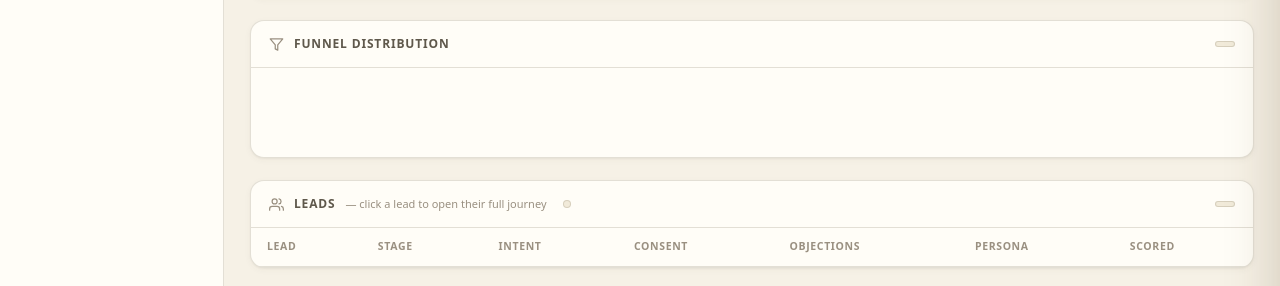
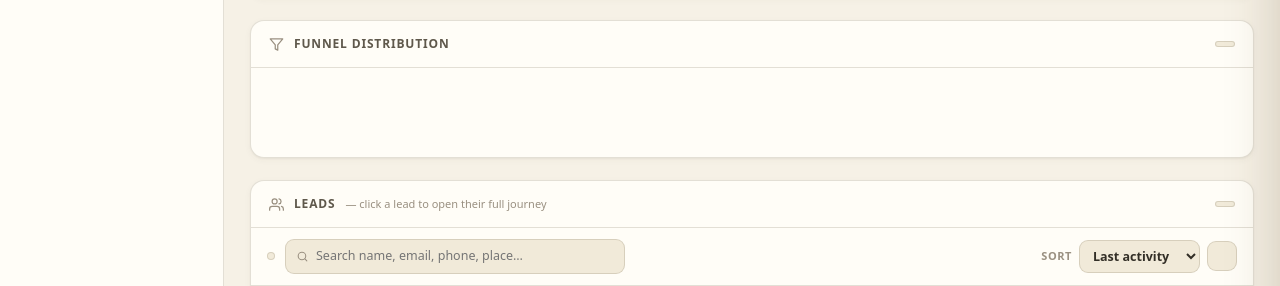
Before and after one commit to atulhooda/funnel-agent, a Python web app: template dashboard/templates/dashboard.html in a window 1280 px wide. Shown: the part 304-590 px from the top of the page. Run offline with Jinja, Linux system fonts and the light colour scheme; the template is opened without the code that fills it, so the values that code supplies are empty.

Commit message:
Sort and search the leads list
The table was fixed to newest-activity-first, so finding a particular
person, or the most promising ones, meant reading every row.

Adds a control strip above the table: the Real/Junk/All filter, a search
box, and a sort selector with a direction toggle. Sort by last activity
(default), first seen, name, place, funnel stage, intent score, or time on
site. Search matches name, email, phone, place and stage — so "pune",
"bofu" and "zara" all find who you would expect.

Blank values sink to the bottom in BOTH directions rather than flipping to
the top when reversed: a lead with no score or no known location is never
the row you were looking for, whichever way you sorted.

Filter, search, sort and page compose in that order, each resets to page 1,
and all of it survives the 20-second auto-refresh — being thrown back to an
unsorted first page mid-read would defeat the point.

Sorting is client-side, alongside the existing pagination; /api/leads
already returns the full set at this scale.

```diff
--- a/dashboard/templates/dashboard.html
+++ b/dashboard/templates/dashboard.html
@@ -108,9 +108,28 @@
     .muted { color:var(--muted); }
     .empty { padding:26px 16px; color:var(--muted); text-align:center; }
 
+    /* leads toolbar: filter · search · sort */
+    .leads-toolbar { display:flex; align-items:center; gap:10px; flex-wrap:wrap;
+                     padding:11px 16px; border-bottom:1px solid var(--border); background:var(--surface); }
+    .search { display:inline-flex; align-items:center; gap:7px; flex:1; min-width:190px; max-width:340px;
+              background:var(--surface-2); border:1px solid var(--border); border-radius:9px; padding:0 10px; }
+    .search:focus-within { border-color:var(--blue); box-shadow:0 0 0 3px color-mix(in srgb,var(--blue) 16%,transparent); }
+    .search .si { color:var(--muted); display:flex; }
+    .search input { flex:1; min-width:0; border:none; background:transparent; outline:none;
+                    font:inherit; font-size:12.5px; color:var(--ink); padding:7px 0; }
+    .search input::-webkit-search-cancel-button { cursor:pointer; }
+    .sortbox { display:inline-flex; align-items:center; gap:7px; margin-left:auto; }
+    .sortbox label { font-size:11px; letter-spacing:.05em; text-transform:uppercase; color:var(--muted); font-weight:600; }
+    .sortbox select { font:inherit; font-size:12.5px; font-weight:550; color:var(--ink); cursor:pointer;
+                      background:var(--surface-2); border:1px solid var(--border); border-radius:9px; padding:6px 9px; }
+    .sortbox select:focus { outline:none; border-color:var(--blue); }
+    .dirbtn { font:inherit; font-size:14px; line-height:1; width:30px; height:30px; cursor:pointer;
+              background:var(--surface-2); border:1px solid var(--border); border-radius:9px; color:var(--ink-2); }
+    .dirbtn:hover { background:#f6efdf; }
+
     /* real / junk / all filter */
     .lead-tabs { display:inline-flex; gap:3px; background:var(--surface-2); border:1px solid var(--border);
-                 border-radius:9px; padding:3px; margin-left:6px; }
+                 border-radius:9px; padding:3px; }
     .ltab { font:inherit; font-size:11px; font-weight:640; letter-spacing:0; text-transform:none;
             border:none; background:transparent; color:var(--ink-2); padding:4px 10px; border-radius:6px;
             cursor:pointer; display:inline-flex; align-items:center; gap:5px; }
@@ -284,8 +303,28 @@
   <div class="card">
     <h2><span class="ic" id="ic-leads"></span> Leads
       <span class="live-hint">— click a lead to open their full journey</span>
+      <span class="pill-count" id="leads-n"></span></h2>
+    <div class="leads-toolbar">
       <span class="lead-tabs" id="lead-tabs"></span>
-      <span class="pill-count" id="leads-n"></span></h2>
+      <label class="search">
+        <span class="si" id="ic-search"></span>
+        <input type="search" id="lead-q" placeholder="Search name, email, phone, place…"
+               oninput="setLeadQuery(this.value)" autocomplete="off">
+      </label>
+      <span class="sortbox">
+        <label for="lead-sort">Sort</label>
+        <select id="lead-sort" onchange="setLeadSort(this.value)">
+          <option value="activity">Last activity</option>
+          <option value="created">First seen</option>
+          <option value="name">Name</option>
+          <option value="place">Place</option>
+          <option value="stage">Funnel stage</option>
+          <option value="intent">Intent score</option>
+          <option value="time">Time on site</option>
+        </select>
+        <button class="dirbtn" id="lead-dir" onclick="toggleLeadDir()" title="Reverse order"></button>
+      </span>
+    </div>
     <div class="tw"><table id="leads"><thead><tr>
       <th>Lead</th><th>Stage</th><th>Intent</th><th>Consent</th><th>Objections</th><th>Persona</th><th>Scored</th>
     </tr></thead><tbody></tbody></table></div>
@@ -310,7 +349,8 @@
     chat:'<path d="M21 15a2 2 0 0 1-2 2H7l-4 4V5a2 2 0 0 1 2-2h14a2 2 0 0 1 2 2z"/>',
     clock:'<circle cx="12" cy="12" r="9"/><path d="M12 7v5l3 2"/>',
     user:'<path d="M16 21v-2a4 4 0 0 0-4-4H6a4 4 0 0 0-4 4v2"/><circle cx="9" cy="7" r="4"/><path d="M19 8v6M22 11h-6"/>',
-    check:'<path d="M20 6 9 17l-5-5"/>', x:'<path d="M18 6 6 18M6 6l12 12"/>',
+    check:'<path d="M20 6 9 17l-5-5"/>',
+    search:'<circle cx="11" cy="11" r="7"/><path d="m20 20-3.5-3.5"/>', x:'<path d="M18 6 6 18M6 6l12 12"/>',
     users:'<path d="M17 21v-2a4 4 0 0 0-4-4H5a4 4 0 0 0-4 4v2"/><circle cx="9" cy="7" r="4"/><path d="M23 21v-2a4 4 0 0 0-3-3.87M16 3.13A4 4 0 0 1 16 11"/>',
     zap:'<path d="M13 2 3 14h9l-1 8 10-12h-9l1-8z"/>', send:'<path d="m22 2-7 20-4-9-9-4 20-7z"/>',
     layers:'<path d="m12 2 10 5-10 5L2 7l10-5z"/><path d="m2 17 10 5 10-5M2 12l10 5 10-5"/>',
@@ -354,6 +394,7 @@
     document.getElementById("refic").innerHTML = svg("refresh",15);
     document.getElementById("ic-live").innerHTML = svg("radio",15);
     document.getElementById("ic-funnel").innerHTML = svg("filter",15);
+    document.getElementById("ic-search").innerHTML = svg("search",13);
     document.getElementById("ic-leads").innerHTML = svg("users",15);
   }
 
@@ -614,11 +655,58 @@
     document.getElementById("leads").scrollIntoView({block:"nearest", behavior:"smooth"});
   }
 
+  let LEAD_SORT = "activity";
+  let LEAD_DIR  = "desc";
+  let LEAD_QUERY = "";
+
   function setLeadFilter(f){
     if(LEAD_FILTER === f) return;
     LEAD_FILTER = f;
     LEAD_PAGE = 1;                       // a new list needs a new first page
     renderLeads(window.__LEADS || []);
+  }
+  function setLeadSort(s){ LEAD_SORT = s; LEAD_PAGE = 1; renderLeads(window.__LEADS || []); }
+  function toggleLeadDir(){ LEAD_DIR = LEAD_DIR === "desc" ? "asc" : "desc"; LEAD_PAGE = 1; renderLeads(window.__LEADS || []); }
+  function setLeadQuery(q){ LEAD_QUERY = q.trim().toLowerCase(); LEAD_PAGE = 1; renderLeads(window.__LEADS || []); }
+
+  // What a lead is called, and where they are — used for both sorting and search
+  // so the two always agree with what the row actually displays.
+  const leadName  = l => (l.name || l.email || l.phone || `Anonymous #${l.id}`);
+  const leadPlace = l => [l.city, l.country].filter(Boolean).join(", ");
+  const STAGE_RANK = { TOFU:1, MOFU:2, BOFU:3 };
+
+  function leadSortKey(l){
+    switch(LEAD_SORT){
+      case "name":    return leadName(l).toLowerCase();
+      case "place":   return leadPlace(l).toLowerCase();
+      case "stage":   return STAGE_RANK[l.funnel_stage] || 0;
+      case "intent":  return l.intent_score;
+      case "time":    return l.active_seconds;
+      case "created": return l.created_at ? Date.parse(l.created_at) : null;
+      default:        return l.last_activity ? Date.parse(l.last_activity) : null;
+    }
+  }
+
+  function sortLeads(rows){
+    const dir = LEAD_DIR === "asc" ? 1 : -1;
+    return rows.slice().sort((a,b)=>{
+      const ka = leadSortKey(a), kb = leadSortKey(b);
+      // Blanks sink to the bottom either way — an unscored lead or one with no
+      // location is never the most interesting row, whichever way you sort.
+      const ea = ka === null || ka === undefined || ka === "";
+      const eb = kb === null || kb === undefined || kb === "";
+      if(ea && eb) return a.id - b.id;
+      if(ea) return 1;
+      if(eb) return -1;
+      if(typeof ka === "string") return ka.localeCompare(kb) * dir;
+      return (ka - kb) * dir;
+    });
+  }
+
+  function matchesQuery(l){
+    if(!LEAD_QUERY) return true;
+    return [leadName(l), l.email, l.phone, leadPlace(l), l.funnel_stage]
+      .filter(Boolean).join(" ").toLowerCase().includes(LEAD_QUERY);
   }
 
   function renderLeadTabs(counts){
@@ -658,7 +746,13 @@
       all:  rows.length,
     });
     if(LEAD_FILTER !== "all") rows = rows.filter(l => (l.quality||"real") === LEAD_FILTER);
+    rows = sortLeads(rows.filter(matchesQuery));
     document.getElementById("leads-n").textContent = rows.length;
+    // Keep the controls showing the state they actually describe.
+    document.getElementById("lead-sort").value = LEAD_SORT;
+    document.getElementById("lead-dir").textContent = LEAD_DIR === "desc" ? "↓" : "↑";
+    document.getElementById("lead-dir").title =
+      LEAD_DIR === "desc" ? "Highest / newest / Z–A first" : "Lowest / oldest / A–Z first";
 
     const pages = Math.max(1, Math.ceil(rows.length / LEADS_PER_PAGE));
     // Clamp rather than reset: if leads were removed while you were on the last
```
